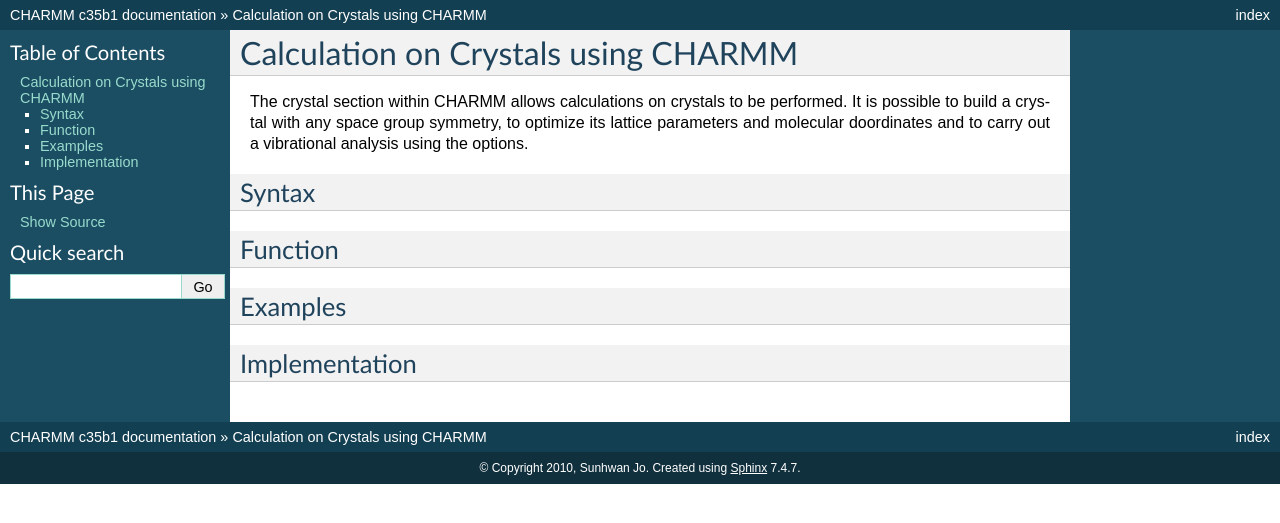
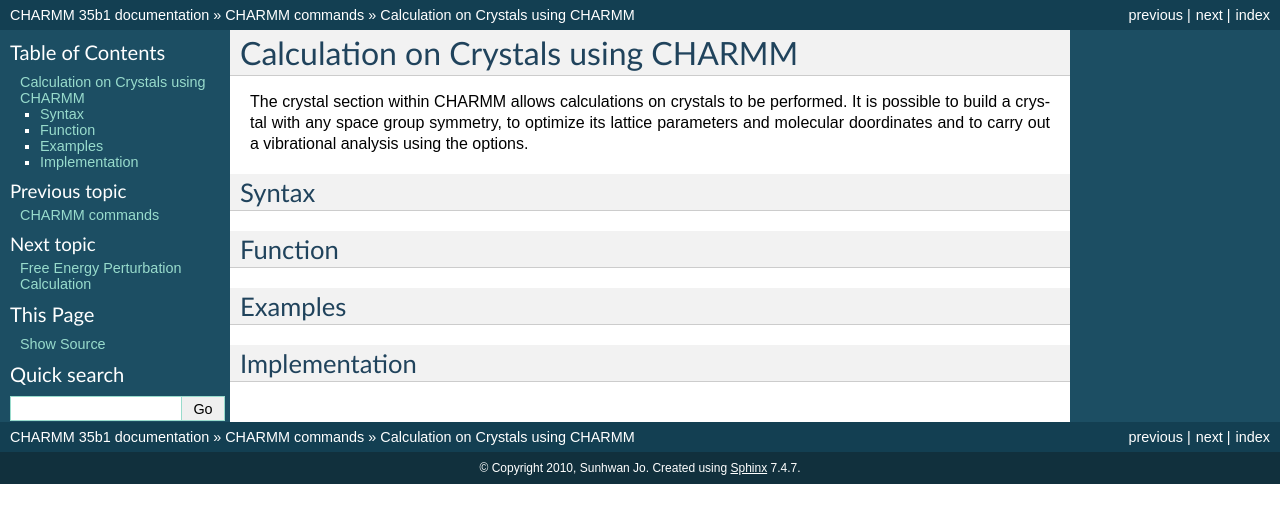
Before and after one commit to sunhwan/charmmdoc, a Sphinx documentation site: the page built from source/crystl.rst, in a window 1280 px wide. Shown: the top 523 px of the page. Built offline with Sphinx 7.4.7, drawn with Linux system fonts in a browser that asks for light colours; formulas are drawn with MathJax 3.

Commit message:
- added (barebone of) pert.doc and select.doc

```diff
--- a/source/commands.rst
+++ b/source/commands.rst
@@ -10,3 +10,5 @@
    :maxdepth: 1
 
    Crystal facility <crystl>
+   Free energy perturbation simulations <pert>
+   Use of the atom selection facility <select>
--- a/source/conf.py
+++ b/source/conf.py
@@ -37,7 +37,7 @@
 #source_encoding = 'utf-8-sig'
 
 # The master toctree document.
-master_doc = 'charmm'
+master_doc = 'index'
 
 # General information about the project.
 project = u'CHARMM'
@@ -48,9 +48,9 @@
 # built documents.
 #
 # The short X.Y version.
-version = 'c35b1'
+version = '35'
 # The full version, including alpha/beta/rc tags.
-release = 'c35b1'
+release = '35b1'
 
 # The language for content autogenerated by Sphinx. Refer to documentation
 # for a list of supported languages.
--- a/source/index.rst
+++ b/source/index.rst
@@ -5,7 +5,6 @@
 
 Welcome to CHARMM's documentation!
 ==================================
-
 
 You are now using the INFO facility to view CHARMM 24 documentation. The paper; CHARMM: A Program for Macromolecular Energy, Minimization, and Dynamics Calculations. J. Comp. Chem., Vol. 4, p187 (1983), is considered to be an integral part of this documentation. In places, this documentation and the paper will conflict. In all such cases, the documentation presented here should take precedence.
 
--- /dev/null
+++ b/source/pert.rst
@@ -0,0 +1,26 @@
+
+Free Energy Perturbation Calculation
+====================================
+
+
+.. toctree::
+
+.. _syntax:
+
+Syntax
+******
+
+.. _function:
+
+Function
+********
+
+.. _examples:
+
+Examples
+********
+
+.. _implementation:
+
+Implementation
+**************
```
Also changed, not shown: source/charmm.rst (deleted, +0 -19 lines), source/select.rst (added, +26 -0 lines).
